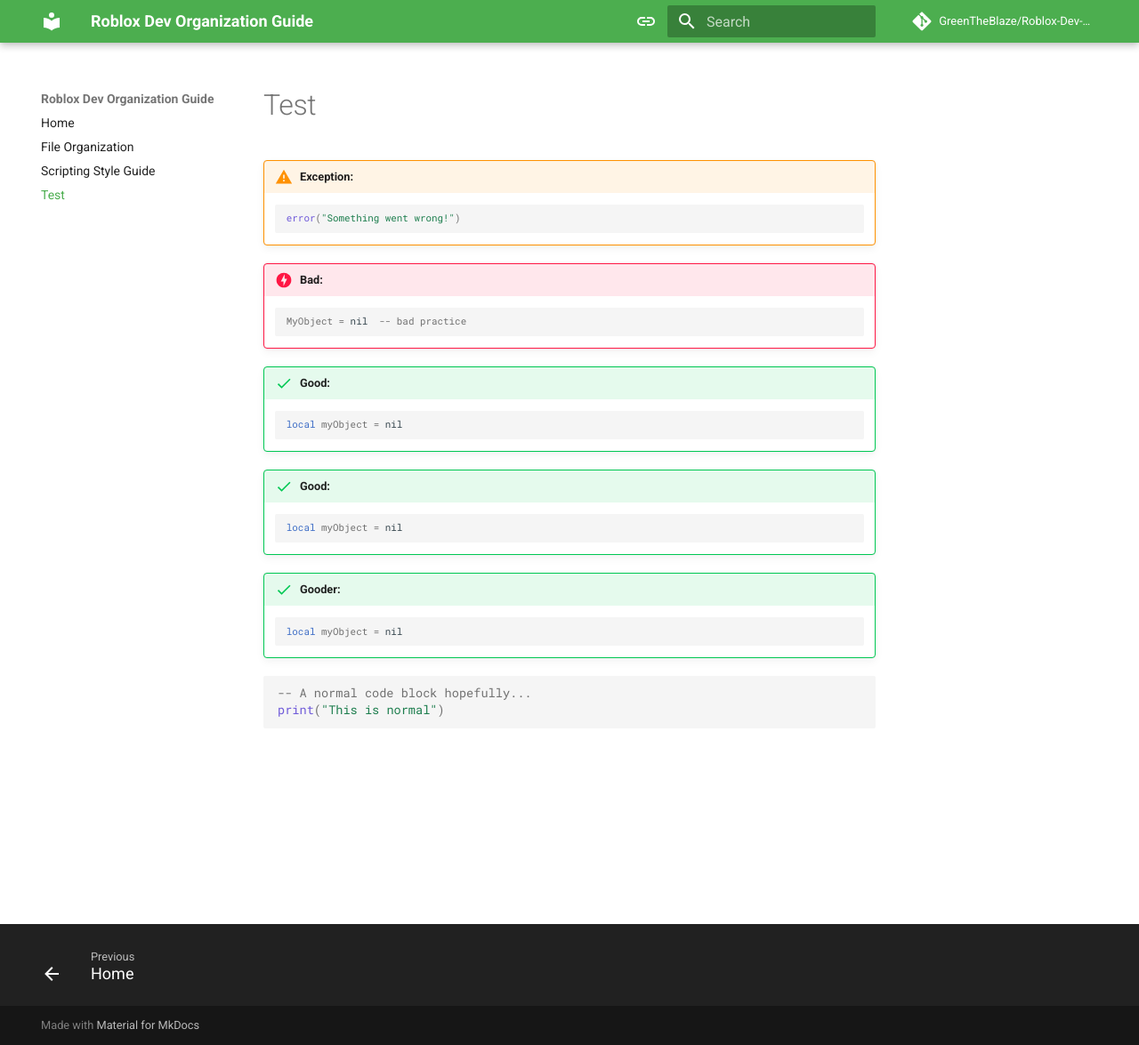
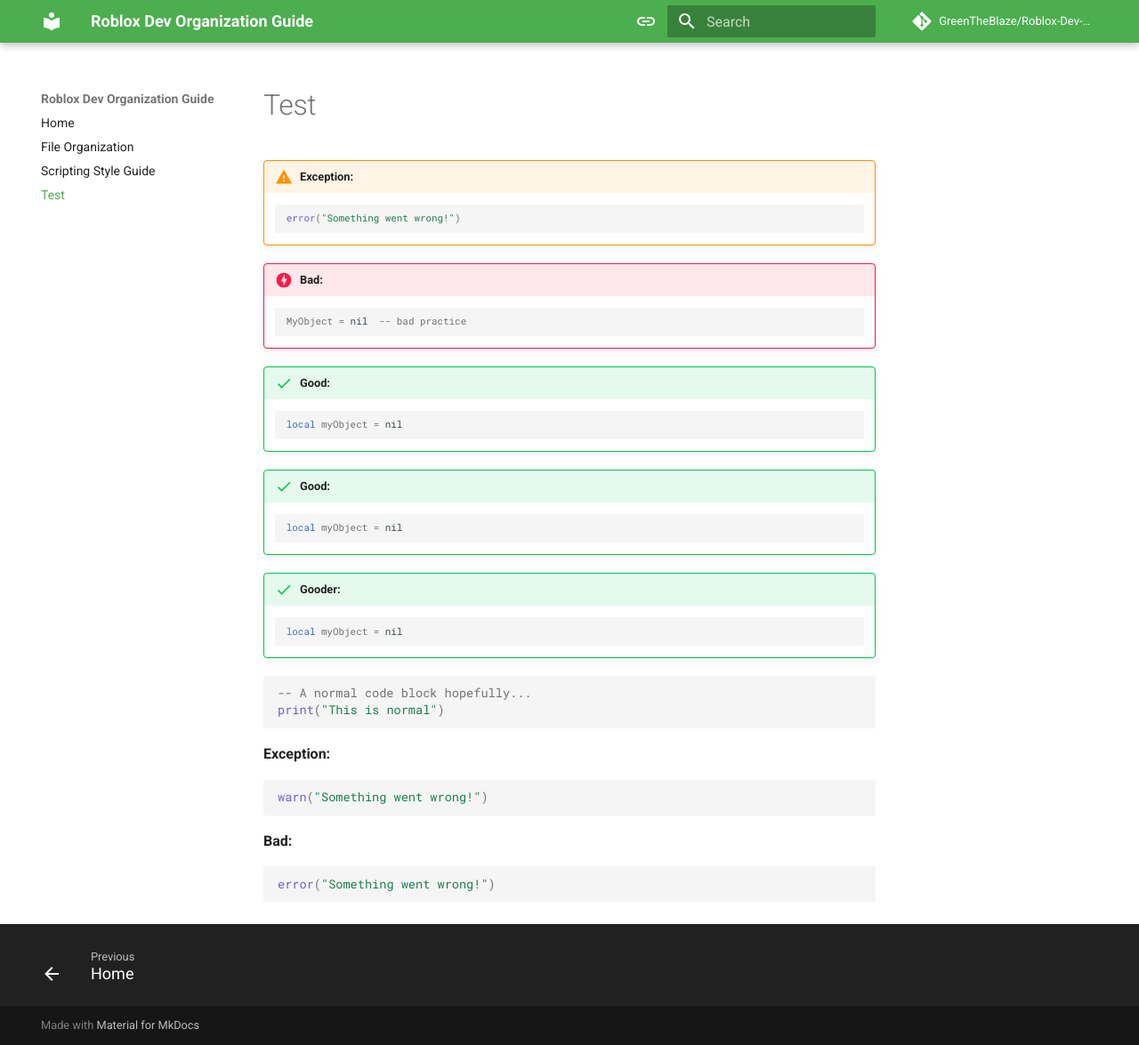
Before and after one commit to GreenTheBlaze/Roblox-Dev-Organization-Guide, an MkDocs documentation site: the page built from docs/test-code.md, in a window 1280 px wide and 1175 px high. Shown: the whole window at 89% size. Built offline with MkDocs 1.6.1 and Material for MkDocs 9.7.7, drawn with Linux system fonts in a browser that asks for light colours; comment, search, counter and statistics services are not loaded.

Commit message:
Update test-code.md

````diff
--- a/docs/test-code.md
+++ b/docs/test-code.md
@@ -28,3 +28,16 @@
 -- A normal code block hopefully...
 print("This is normal")
 ```
+
+
+**Exception:**
+
+```lua
+warn("Something went wrong!")
+```
+
+**Bad:**
+
+```lua
+error("Something went wrong!")
+```
````
